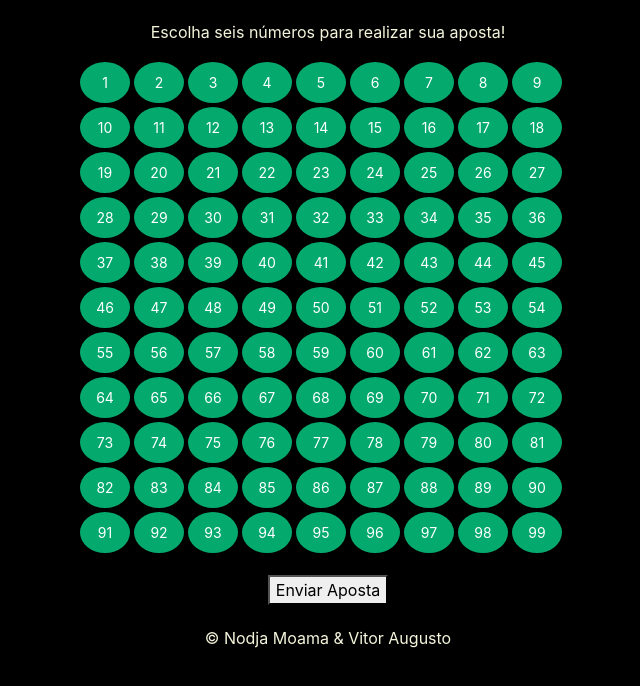
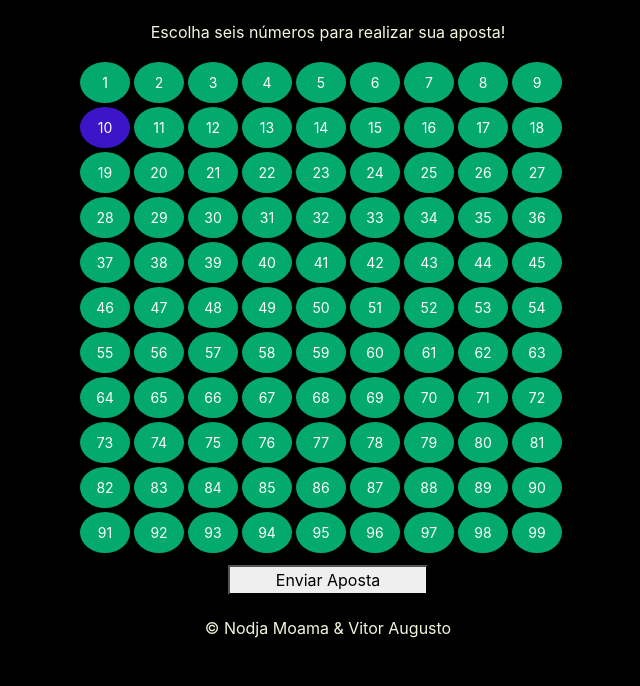
Before and after one commit to NodjaLima/classic_games, a plain HTML site: page index.html in a window 1280 px wide. Both pictures are taken after a click on the button "10". Shown: the whole page, without its empty margins (312-952 px from the left). Drawn offline with nearby package versions, Linux system fonts and the light colour scheme.

Commit message:
insere função que troca class do botao e capta o array de aposta temporário

```diff
--- a/index.html
+++ b/index.html
@@ -19,11 +19,14 @@
 
     <div class="princ" id="captar-aposta">
 
-      <form id="botoes" onchange="clickTeclado(this.value)"></form>
+      <form id="forms" onchange="clickTeclado(this.value)">
 
-      <div id="botoes"></div>
+        <div id="botoes"></div>
 
-      <button id="enviar">Enviar Aposta</button>
+        <button id="enviar">Enviar Aposta</button>
+
+      </form>
+
 
     </div>
 
--- a/scripts/view/view.js
+++ b/scripts/view/view.js
@@ -19,7 +19,7 @@ class ExibeAposta {
     }
 }
 
-//função para criar os botoes. Achei melhor colocar os botoes em um formulario, porque acredito que no futuro pode ser melhor para manipular a aposta. Por exemplo: se a pessoa quiser trocar o numero da aposta? Minha ideia é deixar os botoes que foram clicados, marcados e quando a pessoa enviar a aposta, confirmar os numeros. Por essa razão eu coloquei tantos atributos nos botoes, porque na verdade só estamos usando mesmo o onclick no js e a class no css. Nem o id estamos usando.
+//função para criar os botoes. Achei melhor colocar os botoes em um formulario, porque acredito que no futuro pode ser melhor para manipular a aposta. Por exemplo: se a pessoa quiser trocar o numero da aposta? Minha ideia é deixar os botoes que foram clicados, marcados e quando a pessoa enviar a aposta, confirmar os numeros. Por essa razão eu coloquei tantos atributos nos botoes, porque na verdade só estamos usando mesmo o onclick no js e a class no css.
 //porém, acredito que a melhor forma de fazer seja pelo forms. Exemplo: seleciona os numeros e quando submeter o formulario é que pegamos os valores marcados, atraves dos botoes destacados
 
 
@@ -30,11 +30,12 @@ function createButton() {
         var btn = document.createElement('input');
         var lbl = document.createTextNode(`${i}`);
         btn.appendChild(lbl);
-        btn.className = "butao"
+        btn.className = "butao_verde"
         btn.value = `${i}`
         btn.type = 'button'
+        btn.id = `${i}`
         btn.setAttribute("form", `botoes`)
-        btn.setAttribute("onclick", `clickTeclado(${i})`)
+        btn.setAttribute("onclick", `mudarAparencia(${i})`)
         var div = document.getElementById('botoes')
         div.appendChild(btn);
 
@@ -42,3 +43,23 @@ function createButton() {
 }
 
 createButton()
+
+var aposta_final = []
+
+  function mudarAparencia(id) {
+
+    let botao_selecionado = document.getElementById(`${id}`)
+
+    if (botao_selecionado.className === "butao_verde") {
+        botao_selecionado.className = "butao_azul"
+        aposta_final.push(id)
+
+    } else {
+        botao_selecionado.className = 'butao_verde'
+        aposta_final = aposta_final.filter((elem) => elem !== id)
+
+    }
+
+    console.log(aposta_final)
+
+}
--- a/style/index.css
+++ b/style/index.css
@@ -1,5 +1,5 @@
 body {
-  background-color: beige;
+
   margin: 0px;
   padding: 0px;
   background-color: black;
@@ -13,6 +13,13 @@ body {
 
 }
 
+form {
+  display: flex;
+  flex-direction: column;
+  gap: 10px;
+  align-items: center;
+}
+
 #botoes {
   display: flex;
   max-width: 500px;
@@ -21,7 +28,7 @@ body {
 
 }
 
-.butao {
+.butao_verde {
   background-color: #04AA6D; /* Green */
   border: none;
   color: white;
@@ -36,6 +43,24 @@ body {
   width: 10%;
 }
 
+.butao_azul {
+  background-color: #3c15c9; /* Green */
+  border: none;
+  color: white;
+  padding: 10px;
+  text-align: center;
+  text-decoration: none;
+  display: inline-block;
+  font-size: 14px;
+  margin: 2px 2px;
+  cursor: pointer;
+  border-radius: 50%;
+  width: 10%;
+}
+
+#enviar {
+  width: 200px;
+}
 .esconde-aposta {
   display: none;
 }
```
